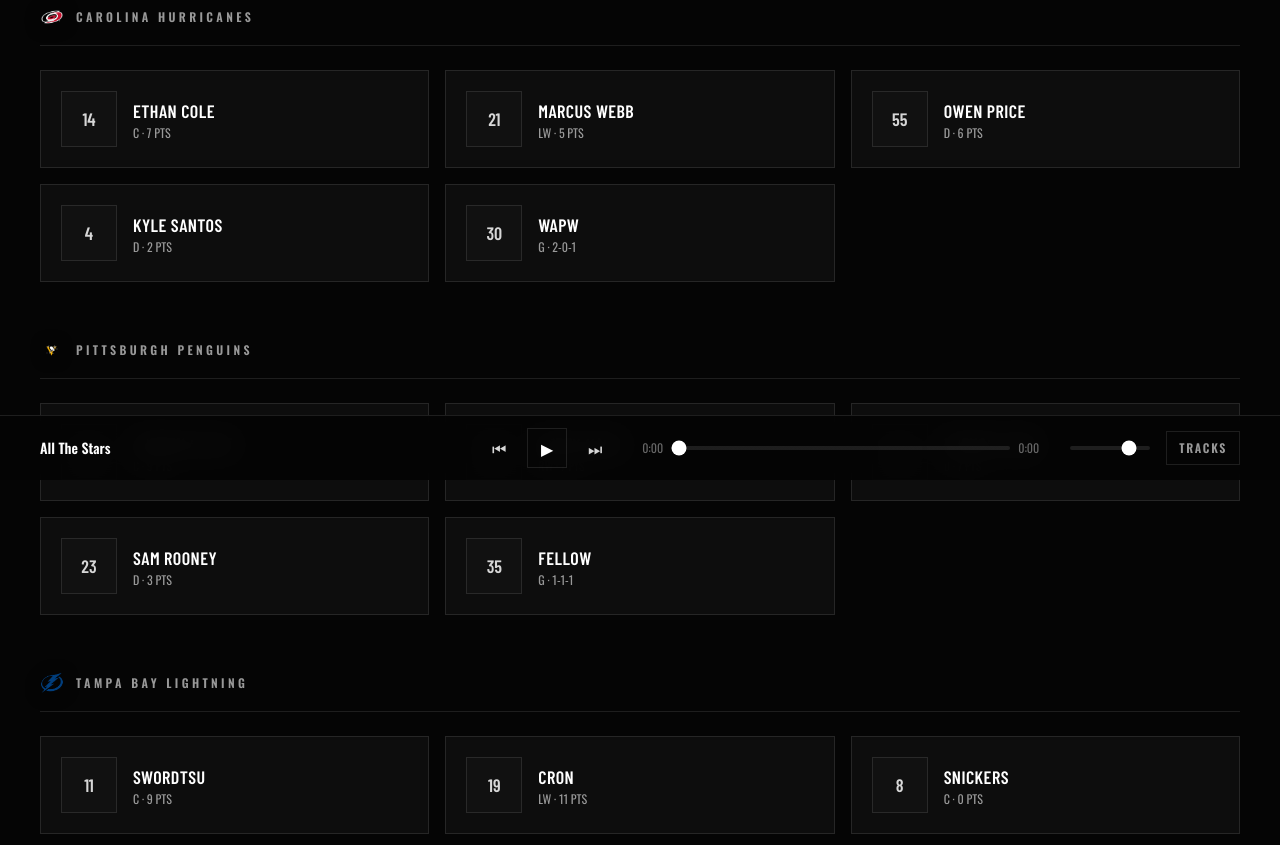
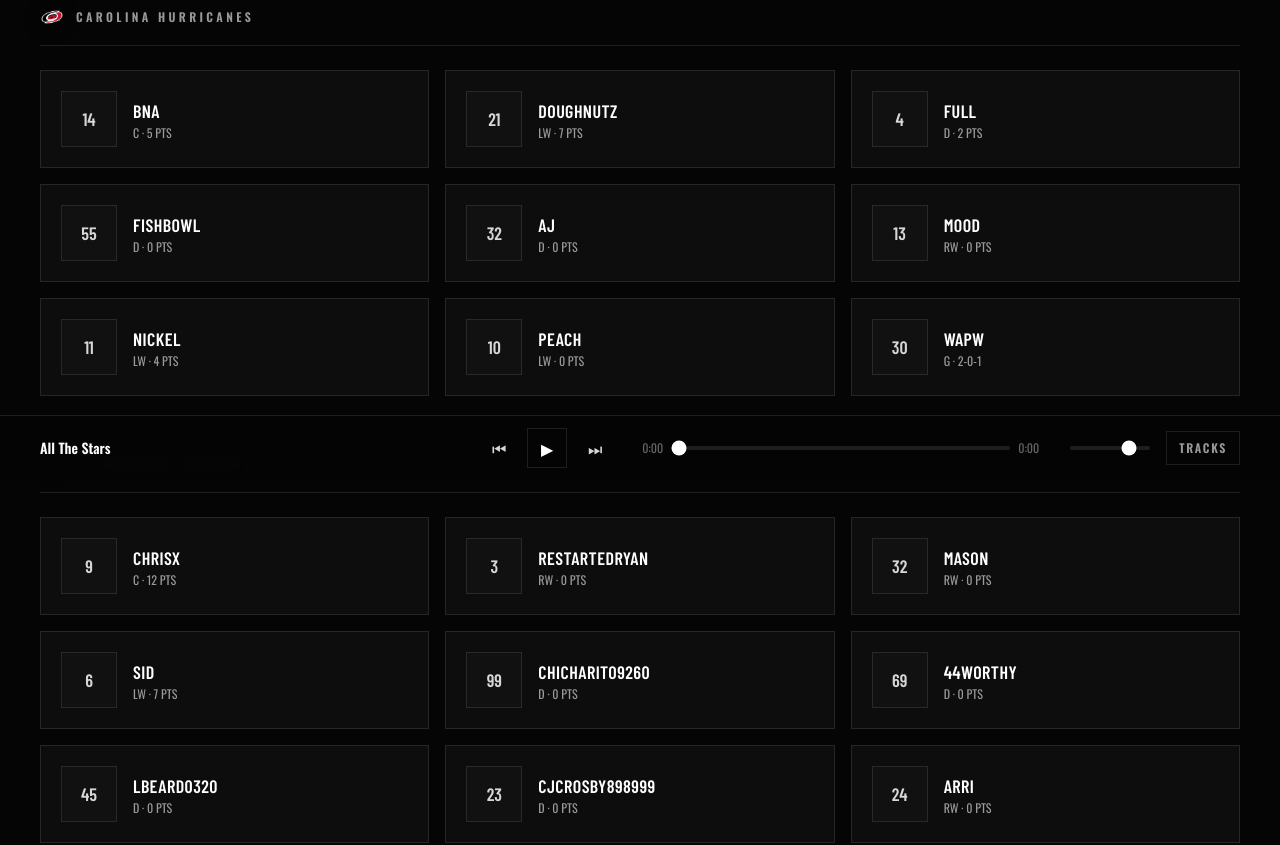
Before and after one commit to yolofolo130-ship-it/RRHL, a React (Vite) app: page /players in a window 1280 px wide. Shown: the part 320-1165 px from the top of the page. Built offline with nearby package versions, Linux system fonts and the light colour scheme; a web font is replaced by a local one.

Commit message:
Update players.ts

```diff
--- a/src/data/players.ts
+++ b/src/data/players.ts
@@ -5,15 +5,24 @@
 // save percentage, and GAA are always calculated, never stored, so editing
 // goals/assists/saves here is enough to keep every table in sync.
 export const skaters: Skater[] = [
-  { id: "car-1", name: "Ethan Cole", teamId: "carolina-hurricanes", position: "C", number: 14, gp: 5, goals: 3, assists: 4, pim: 2 },
-  { id: "car-2", name: "Marcus Webb", teamId: "carolina-hurricanes", position: "LW", number: 21, gp: 5, goals: 2, assists: 3, pim: 4 },
-  { id: "car-3", name: "Owen Price", teamId: "carolina-hurricanes", position: "D", number: 55, gp: 5, goals: 1, assists: 5, pim: 6 },
-  { id: "car-4", name: "Kyle Santos", teamId: "carolina-hurricanes", position: "D", number: 4, gp: 5, goals: 0, assists: 2, pim: 8 },
+  { id: "car-1", name: "BNA", teamId: "carolina-hurricanes", position: "C", number: 14, gp: 1, goals: 3, assists: 2, pim: 0 },
+  { id: "car-2", name: "DoughnutZ", teamId: "carolina-hurricanes", position: "LW", number: 21, gp: 2, goals: 5, assists: 2, pim: 0 },
+  { id: "car-3", name: "Full", teamId: "carolina-hurricanes", position: "D", number: 4, gp: 2, goals: 1, assists: 1, pim: 0 },
+  { id: "car-4", name: "Fishbowl", teamId: "carolina-hurricanes", position: "D", number: 55, gp: 1, goals: 0, assists: 0, pim: 0 },
+  { id: "car-5", name: "AJ", teamId: "carolina-hurricanes", position: "D", number: 32, gp: 0, goals: 0, assists: 0, pim: 0 },
+  { id: "car-6", name: "Mood", teamId: "carolina-hurricanes", position: "RW", number: 13, gp: 0, goals: 0, assists: 0, pim: 0 },
+  { id: "car-7", name: "Nickel", teamId: "carolina-hurricanes", position: "LW", number: 11, gp: 2, goals: 4, assists: 0, pim: 0 },
+  { id: "car-8", name: "Peach", teamId: "carolina-hurricanes", position: "LW", number: 10, gp: 0, goals: 0, assists: 0, pim: 0 },
 
-  { id: "pit-1", name: "Jordan Blake", teamId: "pittsburgh-penguins", position: "C", number: 9, gp: 5, goals: 4, assists: 5, pim: 2 },
-  { id: "pit-2", name: "Derek Nash", teamId: "pittsburgh-penguins", position: "RW", number: 17, gp: 5, goals: 3, assists: 4, pim: 10 },
-  { id: "pit-3", name: "Trevor Lang", teamId: "pittsburgh-penguins", position: "D", number: 6, gp: 5, goals: 1, assists: 6, pim: 4 },
-  { id: "pit-4", name: "Sam Rooney", teamId: "pittsburgh-penguins", position: "D", number: 23, gp: 5, goals: 1, assists: 2, pim: 12 },
+  { id: "pit-1", name: "Chrisx", teamId: "pittsburgh-penguins", position: "C", number: 9, gp: 3, goals: 8, assists: 4, pim: 0 },
+  { id: "pit-2", name: "RestartedRyan", teamId: "pittsburgh-penguins", position: "RW", number: 3, gp: 0, goals: 0, assists: 0, pim: 0 },
+  { id: "pit-3", name: "Mason", teamId: "pittsburgh-penguins", position: "RW", number: 32, gp: 0, goals: 0, assists: 0, pim: 0 },
+  { id: "pit-4", name: "Sid", teamId: "pittsburgh-penguins", position: "LW", number: 6, gp: 2, goals: 2, assists: 5, pim: 0 },
+  { id: "pit-5", name: "chicharito9260", teamId: "pittsburgh-penguins", position: "D", number: 99, gp: 0, goals: 0, assists: 0, pim: 0 },
+  { id: "pit-6", name: "44worthy", teamId: "pittsburgh-penguins", position: "D", number: 69, gp: 0, goals: 0, assists: 0, pim: 0 },
+  { id: "pit-7", name: "LBeard0320", teamId: "pittsburgh-penguins", position: "D", number: 45, gp: 0, goals: 0, assists: 0, pim: 0 },
+  { id: "pit-8", name: "cjcrosby898999", teamId: "pittsburgh-penguins", position: "D", number: 23, gp: 0, goals: 0, assists: 0, pim: 0 },
+  { id: "pit-9", name: "Arri", teamId: "pittsburgh-penguins", position: "RW", number: 24, gp: 0, goals: 0, assists: 0, pim: 0 },
 
   { id: "tbl-1", name: "Swordtsu", teamId: "tampa-bay-lightning", position: "C", number: 11, gp: 2, goals: 4, assists: 5, pim: 0 },
   { id: "tbl-2", name: "Cron", teamId: "tampa-bay-lightning", position: "LW", number: 19, gp: 3, goals: 8, assists: 3, pim: 0 },
@@ -73,6 +82,7 @@
 export const goalies: Goalie[] = [
   { id: "car-g1", name: "Wapw", teamId: "carolina-hurricanes", number: 30, gp: 3, wins: 2, losses: 0, otLosses: 1, saves: 63, goalsAgainst: 5 },
   { id: "pit-g1", name: "Fellow", teamId: "pittsburgh-penguins", number: 35, gp: 3 , wins: 1, losses: 1, otLosses: 1, saves: 28, goalsAgainst: 3 },
+  { id: "pit-g2", name: "ElMosquito", teamId: "pittsburgh-penguins", number: 64, gp: 0 , wins: 1, losses: 1, otLosses: 1, saves: 0, goalsAgainst: 0 },
   { id: "tbl-g1", name: "SnugThePug", teamId: "tampa-bay-lightning", number: 31, gp: 1, wins: 1, losses: 1, otLosses: 1, saves: 0, goalsAgainst: 1 },
   { id: "bos-g1", name: "Apx11o", teamId: "boston-bruins", number: 29, gp: 2, wins: 1, losses: 1, otLosses: 1, saves: 4, goalsAgainst: 6 },
   { id: "bos-g2", name: "Sparkles", teamId: "boston-bruins", number: 89, gp: 2, wins: 1, losses: 1, otLosses: 1, saves: 20, goalsAgainst: 3 },
```
